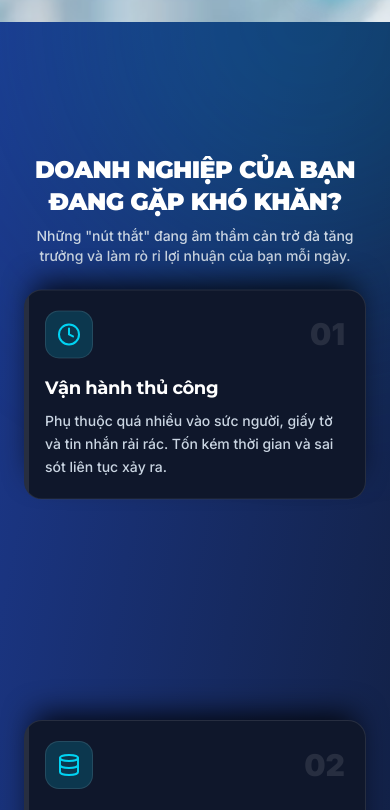
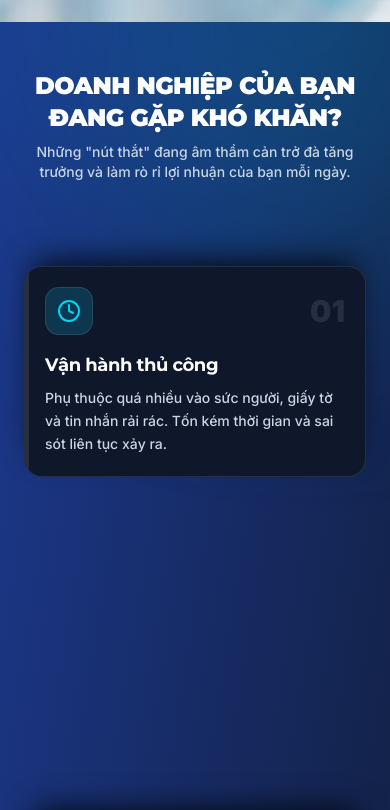
Before and after one commit to Thanh0704/New-Ric, a Next.js app: page / in a window 390 px wide. Shown: the part 822-1632 px from the top of the page. Built offline with nearby package versions, Linux system fonts and the light colour scheme.

Commit message:
Update mới

```diff
--- a/src/components/sections/business-problems.tsx
+++ b/src/components/sections/business-problems.tsx
@@ -32,20 +32,19 @@ const problems = [
 
 export function BusinessProblems() {
   return (
-    <section className="relative overflow-hidden bg-slate-900 bg-gradient-to-br from-blue-900 to-slate-900 py-12 md:py-24 lg:py-32">
+    <section className="relative bg-slate-900 bg-gradient-to-br from-blue-900 to-slate-900 py-12 md:py-24 lg:py-32">
       <div className="pointer-events-none absolute inset-0 overflow-hidden">
         <div className="absolute top-0 right-0 h-[500px] w-[500px] translate-x-1/3 -translate-y-1/2 rounded-full bg-cyan-500/20 blur-[120px]"></div>
         <div className="absolute bottom-0 left-0 h-[600px] w-[600px] -translate-x-1/3 translate-y-1/3 rounded-full bg-blue-600/20 blur-[150px]"></div>
       </div>
 
       <Container className="relative z-10">
-        {/* =========================================================
-            WRAPPER TỔNG: Chứa Tiêu đề + 4 Thẻ.
-            Cắt hết khoảng trống thừa để cuộn mượt mà ngay sau thẻ 4.
-            ========================================================= */}
-        <div className="relative w-full">
-          {/* 1. TIÊU ĐỀ: Đứng im ở top-10vh, an toàn tuyệt đối không bị đè */}
-          <div className="sticky top-[10vh] z-10 mb-8 md:relative md:top-auto md:z-auto md:mx-auto md:mb-16 md:max-w-3xl md:text-center">
+        {/* WRAPPER TỔNG: Giữ khoảng trống cuộn pb-[15vh] cho Mobile, nhưng Laptop thì xóa (md:pb-0) */}
+        <div className="relative w-full pb-[15vh] md:pb-0">
+          {/* 1. TIÊU ĐỀ:
+              - Mobile: Đứng im ở top-10vh
+              - Laptop (md:): Trả về relative, hủy sticky, canh giữa chuẩn chỉ */}
+          <div className="sticky top-[10vh] z-10 mb-[10vh] md:relative md:top-auto md:z-auto md:mx-auto md:mb-16 md:max-w-3xl md:text-center">
             <AnimateOnScroll>
               <h2 className="mb-2 text-center text-2xl font-black tracking-tight text-white uppercase sm:text-3xl md:mb-4 lg:text-4xl">
                 Doanh nghiệp của bạn đang gặp khó khăn?
@@ -57,30 +56,29 @@ export function BusinessProblems() {
             </AnimateOnScroll>
           </div>
 
-          {/* 2. KHỐI 4 THẺ: Trượt lên "nuốt" lấy nhau. Khoảng cách (gap) dài ra để có không gian vuốt */}
-          <div className="relative z-20 flex flex-col gap-[35vh] pb-0 md:grid md:grid-cols-2 md:gap-6 lg:grid-cols-4">
+          {/* 2. CÁC THẺ:
+              - Mobile: dạng block xếp dọc để cuộn sticky
+              - Laptop (md:): Trở về cấu trúc Grid lưới 2 cột / 4 cột */}
+          <div className="block md:grid md:grid-cols-2 md:gap-6 lg:grid-cols-4">
             {problems.map((item, index) => {
               const Icon = item.icon
 
-              // =========================================================
-              // LOGIC "TRÁO BÀI": Tọa độ dừng tăng lên 1 tí tẹo (1vh)
-              // z-index tăng dần (20,30,40,50) để Thẻ sau ĐÈ KÍN Thẻ trước
-              // =========================================================
-              const stickyClasses = [
-                'top-[26vh] z-20',
-                'top-[27vh] z-30',
-                'top-[28vh] z-40',
-                'top-[29vh] z-50',
-              ]
+              // CÁC BIẾN CHỈ DÀNH RIÊNG CHO MOBILE
+              const mobileStickyTops = ['top-[26vh]', 'top-[27vh]', 'top-[28vh]', 'top-[29vh]']
+              const mobileZIndexes = ['z-20', 'z-30', 'z-40', 'z-50']
+              const mobileMargins = index === 0 ? 'mt-0' : 'mt-[40vh]' // Tạo khoảng cách vuốt giữa các thẻ
 
               return (
                 <div
                   key={item.id}
-                  className={`sticky ${stickyClasses[index]} h-full w-full md:relative md:top-auto md:z-auto [&>*]:h-full`}
+                  className={`sticky ${mobileStickyTops[index]} ${mobileZIndexes[index]} ${mobileMargins} w-full md:relative md:top-auto md:z-auto md:mt-0 md:h-full [&>*]:h-full`}
+                  /* LỜI GIẢI THÍCH LỖI LAPTOP:
+                     Đoạn "md:relative md:top-auto md:z-auto md:mt-0" sẽ XÓA TOÀN BỘ hiệu ứng cuộn xếp lớp trên Laptop.
+                     Đoạn "md:h-full [&>*]:h-full" sẽ ÉP các khối dài bằng nhau tăm tắp, sửa cái lỗi ở ảnh sếp gửi.
+                  */
                 >
                   <AnimateOnScroll delay={index * 100}>
-                    {/* Shadow được làm đậm lên ở viền trên để tạo hiệu ứng tách lớp rõ rệt khi xếp chồng */}
-                    <div className="group relative flex h-full flex-col overflow-hidden rounded-2xl border border-white/10 bg-slate-900 p-5 shadow-[0_-15px_30px_-10px_rgba(0,0,0,0.9)] transition-all duration-300 md:bg-white/5 md:p-8 md:shadow-2xl md:hover:-translate-y-2 md:hover:border-cyan-400/50 md:hover:bg-white/10 md:hover:shadow-cyan-900/40">
+                    <div className="group relative flex h-full flex-col overflow-hidden rounded-2xl border border-white/10 bg-slate-900 p-5 shadow-[0_-15px_30px_-10px_rgba(0,0,0,0.8)] transition-all duration-300 md:bg-white/5 md:p-8 md:shadow-2xl md:hover:-translate-y-2 md:hover:border-cyan-400/50 md:hover:bg-white/10 md:hover:shadow-cyan-900/40">
                       <div className="absolute top-0 bottom-0 left-0 w-1 bg-white/10 transition-colors duration-300 group-hover:bg-cyan-400 md:w-1.5"></div>
 
                       <div className="relative z-10 flex h-full flex-col">
@@ -107,13 +105,9 @@ export function BusinessProblems() {
             })}
           </div>
         </div>
-        {/* === KẾT THÚC WRAPPER === */}
 
-        {/* =========================================================
-            3. PHẦN CHỐT: Đi ngay sát phía sau Khối thẻ.
-            Vừa vuốt qua Thẻ số 4 là nó sẽ ngoi lên cực mượt.
-            ========================================================= */}
-        <div className="relative z-10 mt-12 text-center md:mt-20">
+        {/* 3. PHẦN CHỐT: Đi ngay sau cái Wrapper trên */}
+        <div className="relative z-10 mt-16 text-center md:mt-24">
           <AnimateOnScroll delay={100}>
             <div className="inline-flex flex-col items-center justify-center">
               <p className="mx-auto mb-3 max-w-[280px] text-sm font-bold text-white sm:max-w-full md:mb-4 md:text-lg">
```
